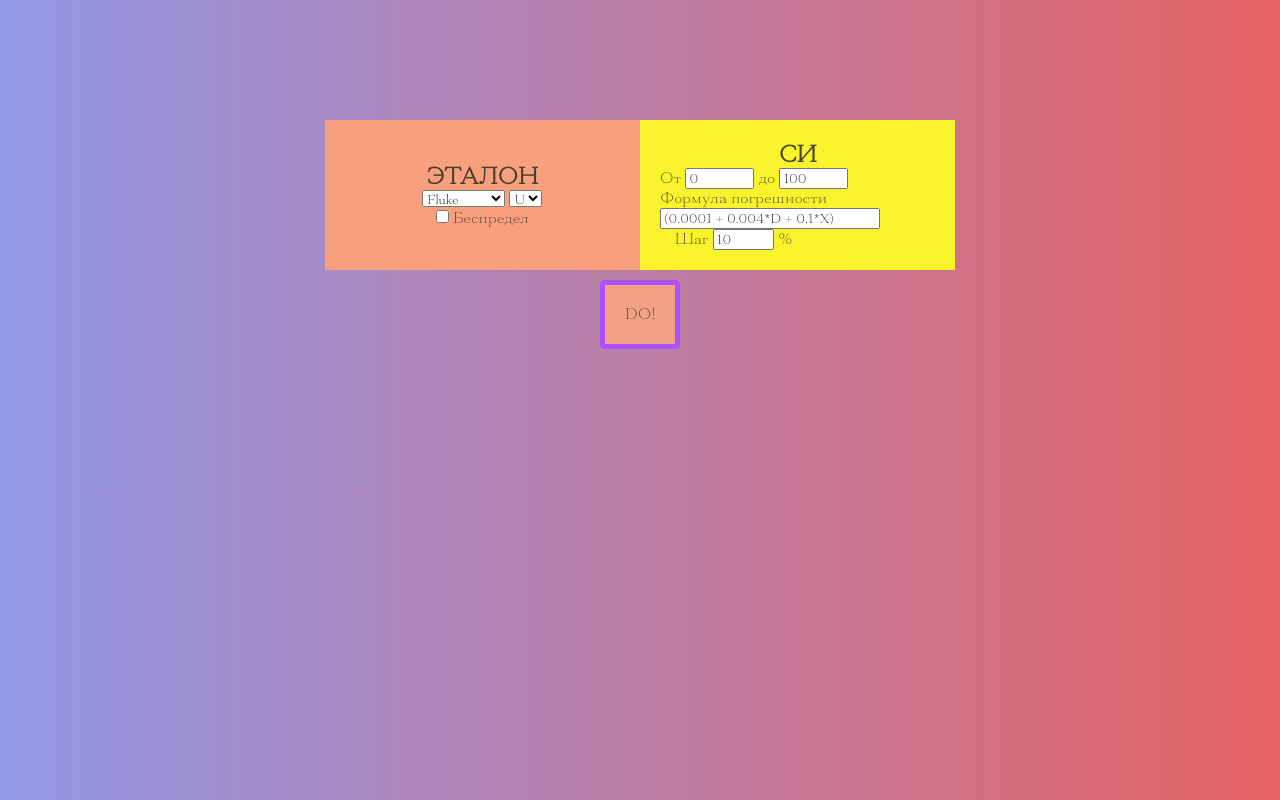
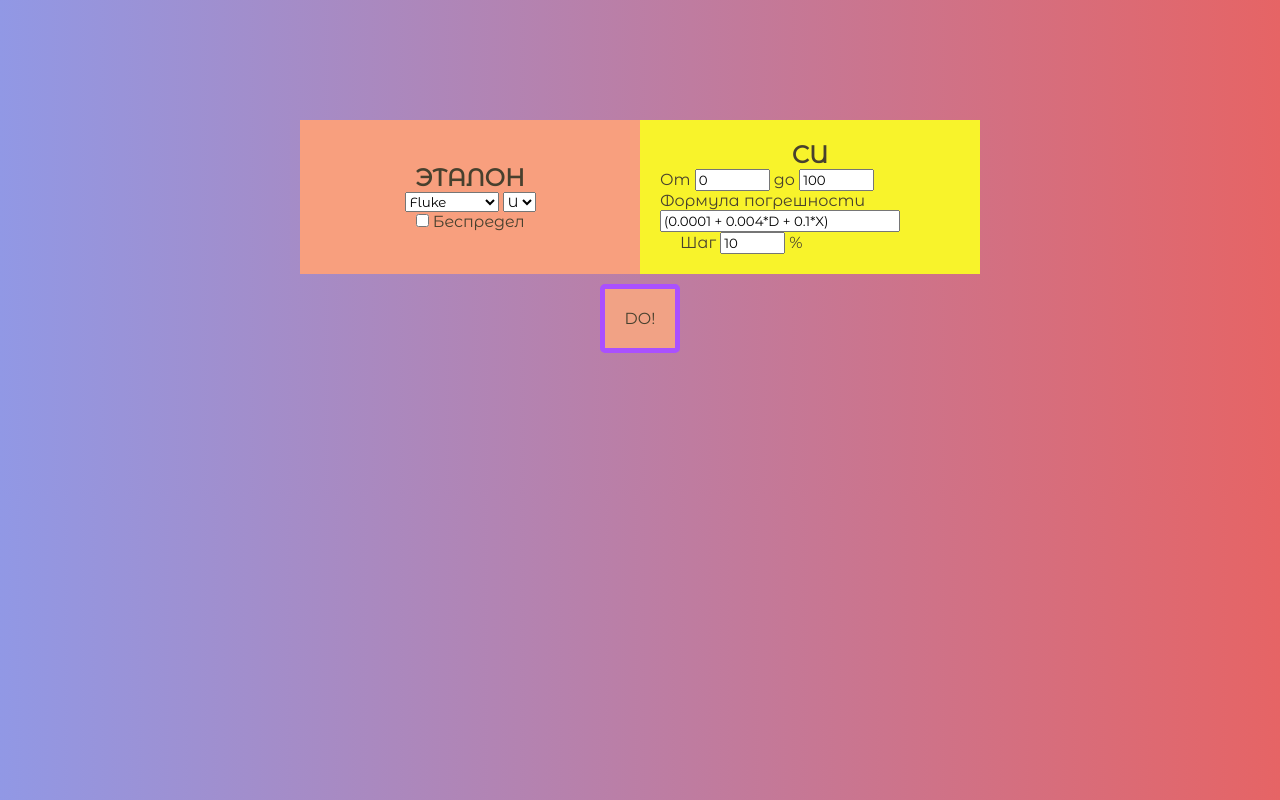
Before and after one commit to Lultik/etalon-si-ratio, a plain HTML site: page index.html in a window 1280 px wide. Drawn offline with Linux system fonts and the light colour scheme.

Commit message:
Update index.css
add fonts

```diff
--- a/index.css
+++ b/index.css
@@ -1,24 +1,16 @@
-@font-face {
-    font-family: 'Jura';
-    src: url('./font/Mantonico.otf');
-    font-weight: 400;
-    font-style: normal;
-}
-
 * {
     margin: 0 auto;
     box-sizing: border-box;
 }
 
 body {
-    /* background-color: #eae6ca; */
     background: linear-gradient(to left, #e66465, #9198e5);
 padding: 15vh 0;
     display: flex;
     justify-content: center;
     align-items: center;
     color: #47402e;
-    font-family: 'Jura', sans-serif;
+    font-family: 'Montserrat Alternates', sans-serif;
 
 }
 
@@ -61,18 +53,18 @@ padding: 15vh 0;
 }
 
 .select-mode, .select-etalon {
-    font-family: 'Jura', sans-serif;
+    font-family: 'Montserrat Alternates', sans-serif;
     outline: none;
 }
 
 .range_input,  #si_step {
-    font-family: 'Jura', sans-serif;
+    font-family: 'Montserrat Alternates', sans-serif;
     max-width: 25%;
     width: 100%;
 }
 
 #si_error {
-    font-family: 'Jura', sans-serif;
+    font-family: 'Montserrat Alternates', sans-serif;
     max-width: 80%;
     width: 100%;
 }
```
